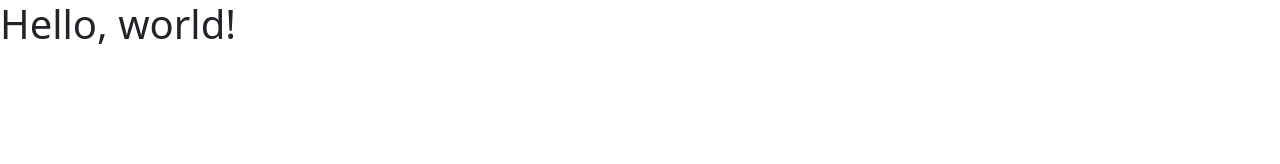
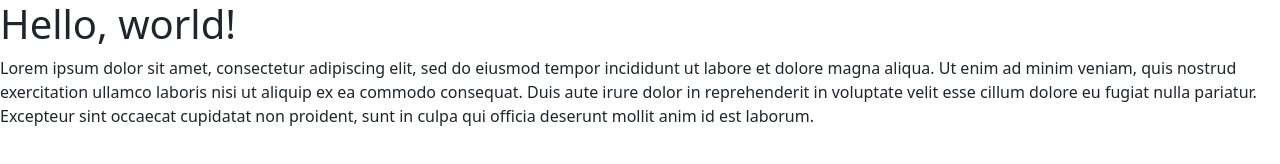
Before and after one commit to KasperiVaarala/Projektity-, a plain HTML site: page VisaJK.html in a window 1280 px wide. Drawn offline with nearby package versions, Linux system fonts and the light colour scheme.

Commit message:
Placeholder teksti lisätty

```diff
--- a/VisaJK.html
+++ b/VisaJK.html
@@ -12,7 +12,7 @@
   </head>
   <body>
     <h1>Hello, world!</h1>
-
+    <p>Lorem ipsum dolor sit amet, consectetur adipiscing elit, sed do eiusmod tempor incididunt ut labore et dolore magna aliqua. Ut enim ad minim veniam, quis nostrud exercitation ullamco laboris nisi ut aliquip ex ea commodo consequat. Duis aute irure dolor in reprehenderit in voluptate velit esse cillum dolore eu fugiat nulla pariatur. Excepteur sint occaecat cupidatat non proident, sunt in culpa qui officia deserunt mollit anim id est laborum.</p>
     <script src="https://cdn.jsdelivr.net/npm/bootstrap@5.1.3/dist/js/bootstrap.bundle.min.js" integrity="sha384-ka7Sk0Gln4gmtz2MlQnikT1wXgYsOg+OMhuP+IlRH9sENBO0LRn5q+8nbTov4+1p" crossorigin="anonymous"></script>
 
   </body>
```
Also changed, not shown: index.html (+1 -1 lines), tietoja.html (+1 -1 lines).
